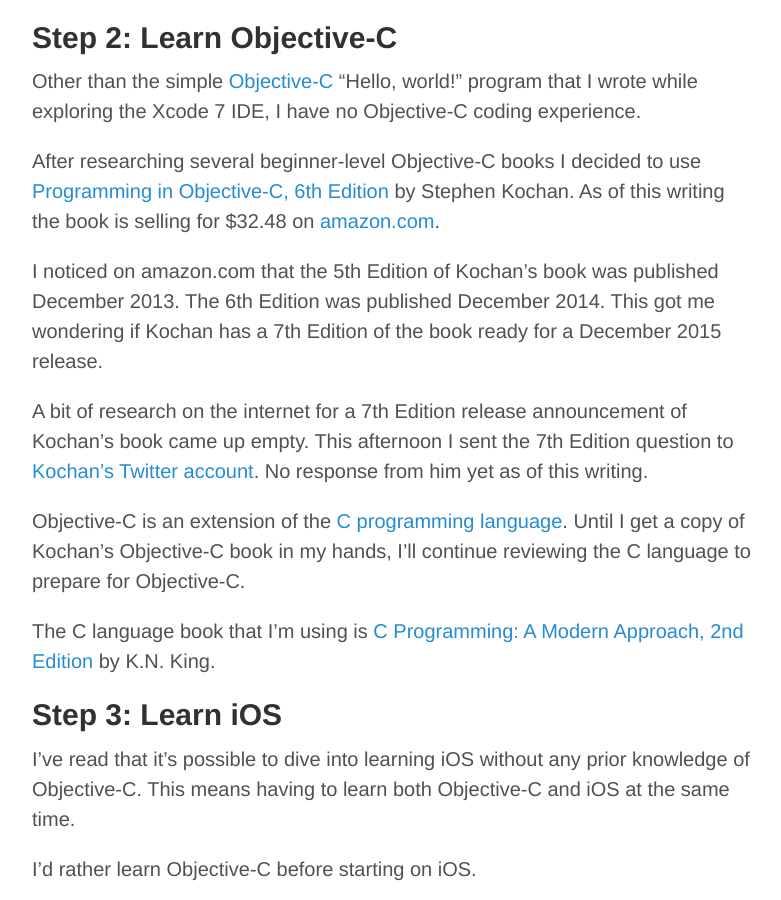
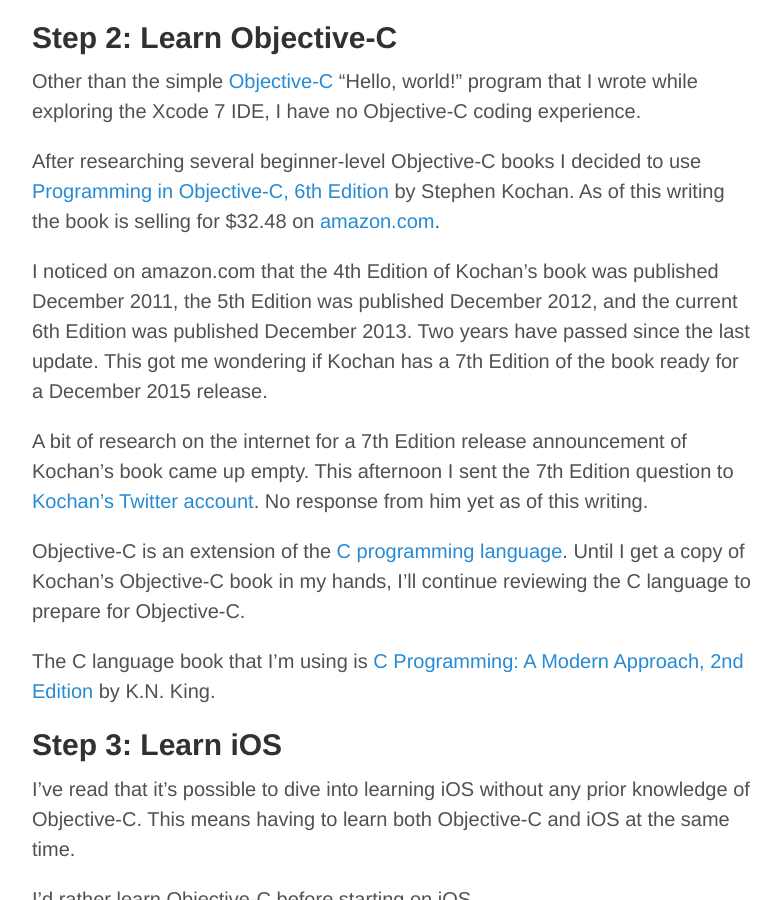
Before and after one commit to raywritescode/raywritescode.github.io, a Jekyll site: the page built from _posts/2015-11-28-preparing-for-2016.md, in a window 1280 px wide and 900 px high, scrolled down 1550 px. Shown: the whole window, without its empty margins (248-1029 px from the left). Built offline with Jekyll 4.4.1, drawn with Linux system fonts in a browser that asks for light colours; Markdown is read by kramdown in place of the engine named in the settings; comment, search, counter and statistics services are not loaded; some of the changed text lies outside the part shown.

Commit message:
preparing-for-2016.md - Added Kochan Twitter links.

```diff
--- a/_posts/2015-11-28-preparing-for-2016.md
+++ b/_posts/2015-11-28-preparing-for-2016.md
@@ -38,9 +38,9 @@ Other than the simple [Objective-C](https://en.wikipedia.org/wiki/Objective-C) "
 
 After researching several beginner-level Objective-C books I decided to use [Programming in Objective-C, 6th Edition](http://amzn.to/1lnC748) by Stephen Kochan. As of this writing the book is selling for $32.48 on [amazon.com](http://www.amazon.com).
 
-I noticed on amazon.com that the 5th Edition of Kochan's book was published December 2013. The 6th Edition was published December 2014. This got me wondering if Kochan has a 7th Edition of the book ready for a December 2015 release.
+I noticed on amazon.com that the 4th Edition of Kochan's book was published December 2011, the 5th Edition was published December 2012, and the current 6th Edition was published December 2013. Two years have passed since the last update. This got me wondering if Kochan has a 7th Edition of the book ready for a December 2015 release.
 
-A bit of research on the internet for a 7th Edition release announcement of Kochan's book came up empty. This afternoon I sent the 7th Edition question to [Kochan's Twitter account](https://twitter.com/sgkochan). No response from him yet as of this writing.
+A bit of research on the internet for a 7th Edition release announcement of Kochan's book came up empty. This afternoon I sent the 7th Edition question to [Kochan's Twitter account](https://twitter.com/raywritescode/status/670696320777232384). No response from him yet as of this writing.
 
 Objective-C is an extension of the [C programming language](https://en.wikipedia.org/wiki/C_%28programming_language%29). Until I get a copy of Kochan's Objective-C book in my hands, I'll continue reviewing the C language to prepare for Objective-C.
 
@@ -80,3 +80,5 @@ What are your coding goals for 2016?
 * As of this writing I don't own an iPhone, iPad, or other iOS device. I do have access to an iPad (brother's) and an iPad mini (mom's) when needed. When I'm ready to buy an iOS device it's going to be an [Apple store refurbished](http://www.apple.com/shop/browse/home/specialdeals) one.
 
 * I plan on using my Late-2008 MacBook Pro until its performance slows to a crawl because I've become a [Jedi Master](http://starwars.wikia.com/wiki/Jedi_Master) iOS developer and the MacBook Pro can't keep up with me... or if a version of OS X is released that the MacBook Pro is not equipped to run. My bet's on the latter.
+
+* Stephen Kochan's Twitter shows that he's working on a [Swift Programming book](https://twitter.com/sgkochan/status/586360085619675136). A 7th Edition of his Objective-C book might not be coming out until December 2016.
```
